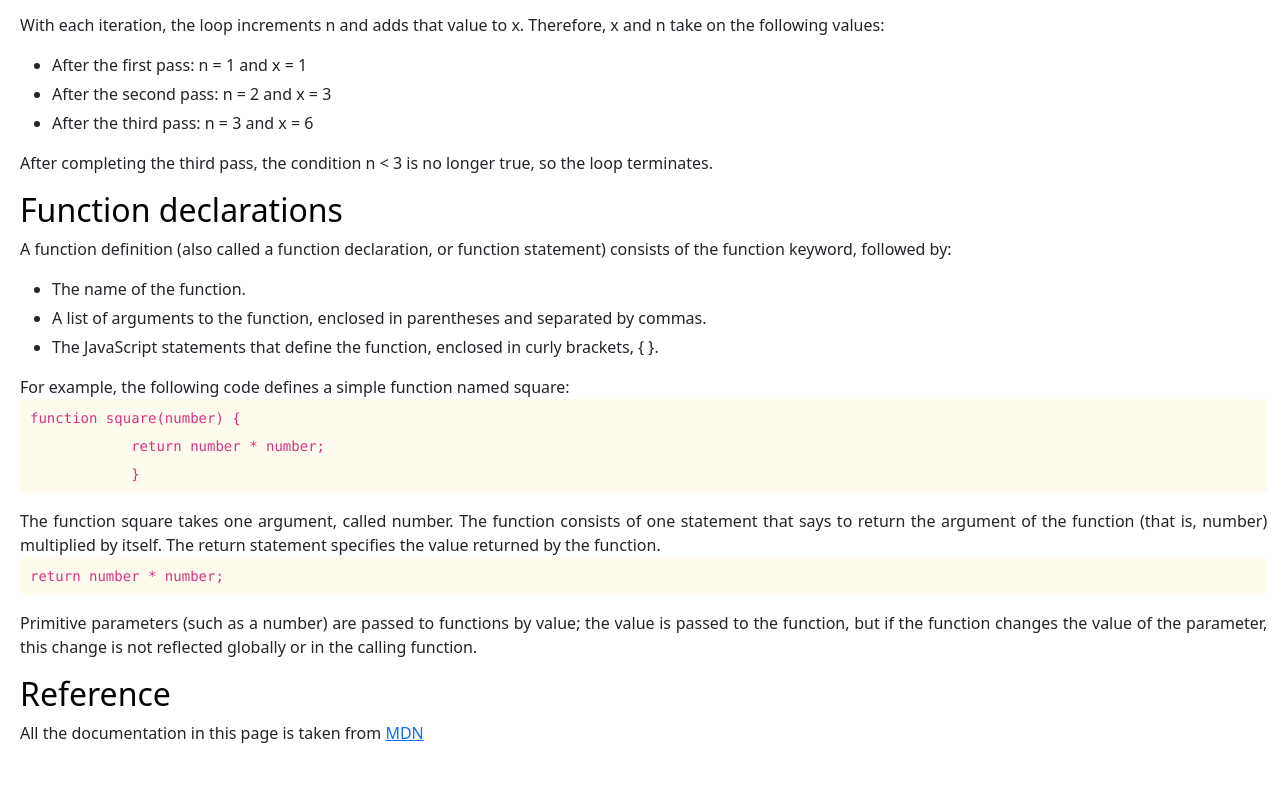
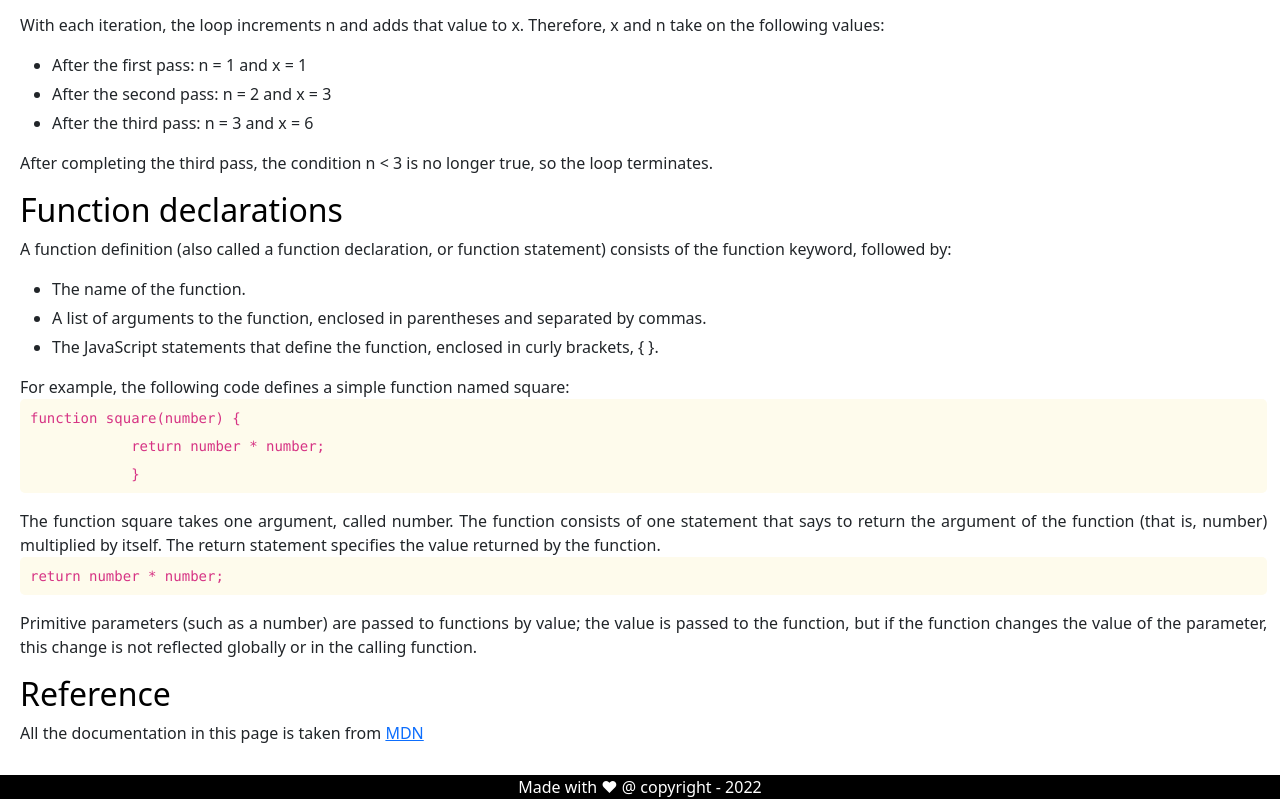
Before and after one commit to ksb96/Tech_Doc-page, a plain HTML site: page index.html in a window 1280 px wide. Shown: the part 5457-6256 px from the top of the page. Before the commit the page ends 6232 px from the top, so only its background shows below. Drawn offline with nearby package versions, Linux system fonts and the light colour scheme.

Commit message:
footer added -- init(commit)

```diff
--- a/index.html
+++ b/index.html
@@ -60,7 +60,7 @@
     //Get the button
     var mybutton = document.getElementById("myBtn");
     // When the user scrolls down 20px from the top of the document, show the button
-  window.onscroll = function() {
+    window.onscroll = function () {
       scrollFunction(),
         myFunction()
     };
@@ -92,6 +92,18 @@
   <!-- main -->
   <h1 class="main-head">JavaScript Documentation</h1>
   <main id="main-doc">
+    <style>
+      #main-doc {
+        margin-left: 20px;
+        margin-bottom: 30px !important;
+        -webkit-user-select: none;
+        /* Safari */
+        -ms-user-select: none;
+        /* IE 10 and IE 11 */
+        user-select: none;
+        /* Standard syntax */
+      }
+    </style>
     <section id="Introduction" class="main-section">
       <header>
         <h2>Introduction</h2>
@@ -430,4 +442,7 @@
       </article>
     </section>
   </main>
+  <footer class="footer">
+    <span class="footer-text">Made with ♥ @ copyright - 2022</span>
+  </footer>
 </body>
--- a/style.css
+++ b/style.css
@@ -1,11 +1,6 @@
 .main-head {
   margin-left: 400px;
   margin-bottom: 50px;
-}
-
-#main-doc {
-  margin-left: 20px;
-  margin-bottom: 30px !important;
 }
 
 body {
@@ -79,7 +74,7 @@ code {
   width: 100%
 }
 
-.sticky + .content {
+.sticky+.content {
   padding-top: 102px;
 }
 
@@ -215,7 +210,7 @@ code {
   font-size: 18px;
   border: none;
   outline: none;
-  background-color:#000;
+  background-color: #000;
   color: white;
   cursor: pointer;
   padding: 15px;
@@ -225,3 +220,10 @@ code {
 #myBtn:hover {
   background-color: #555;
 }
+
+/* footer */
+.footer{
+  text-align: center;
+  color: #fff;
+  background-color: #000;
+}
```
Lines whose indentation alone changed are shown as unchanged.
